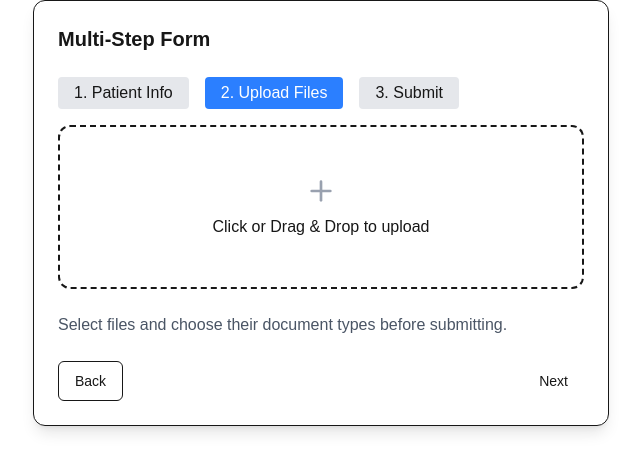
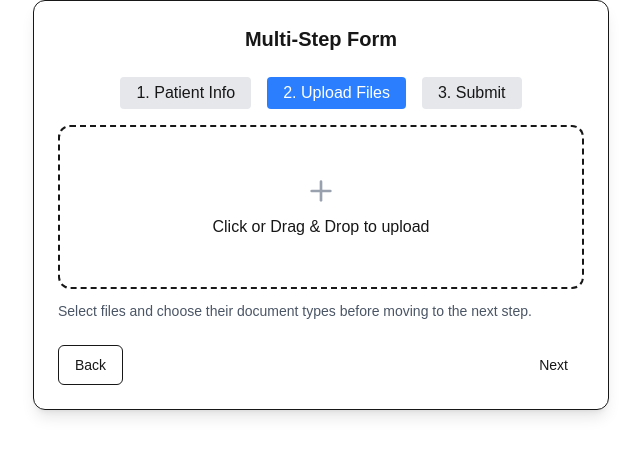
Before and after one commit to Farzanaakter520/Next_Js_Project, a Next.js app: page /uploadtodrive in a window 1280 px wide. Both pictures are taken after a click on the button "Next". Shown: the top 472 px of the page, without its empty margins (319-959 px from the left). Built offline with nearby package versions, Linux system fonts and the light colour scheme.

Commit message:
file upload changes

```diff
--- a/package.json
+++ b/package.json
@@ -16,10 +16,10 @@
     "framer-motion": "^12.23.24",
     "googleapis": "^163.0.0",
     "lucide-react": "^0.545.0",
-    "next": "15.5.4",
+    "next": "^15.5.4",
     "pdfjs-dist": "^5.4.296",
-    "react": "19.1.0",
-    "react-dom": "19.1.0",
+    "react": "^19.1.0",
+    "react-dom": "^19.1.0",
     "react-icons": "^5.5.0",
     "react-pdf": "^10.2.0",
     "tailwind-merge": "^3.3.1",
--- a/src/app/uploadtodrive/FileUploadForm.tsx
+++ b/src/app/uploadtodrive/FileUploadForm.tsx
@@ -45,8 +45,12 @@ const DOCUMENT_TYPES = [
   "Lab Results", "Prescription", "Medical History", "Insurance Document", "Other",
 ];
 
+interface FileUploadFormProps {
+  hidden?: boolean;
+}
+
 // ------------------- FileUploadForm Component -------------------
-const FileUploadForm = forwardRef<FileUploadFormRef>((_, ref) => {
+const FileUploadForm = forwardRef<FileUploadFormRef, FileUploadFormProps>(({ hidden }, ref) => {
   const [files, setFiles] = useState<UploadedFile[]>([]);
   const [isUploading, setIsUploading] = useState(false);
   const fileInputRef = useRef<HTMLInputElement>(null);
@@ -119,6 +123,8 @@ const FileUploadForm = forwardRef<FileUploadFormRef>((_, ref) => {
 
   const removeFile = (id: string) => setFiles(prev => prev.filter(f => f.id !== id));
 
+  if (hidden) return null; // Step 3 UI hide
+
   return (
     <div className="space-y-6">
       {/* File Upload UI */}
--- a/src/app/uploadtodrive/page.tsx
+++ b/src/app/uploadtodrive/page.tsx
@@ -27,7 +27,6 @@ const MultiStepForm = () => {
   const nextStep = () => setStep(prev => prev + 1);
   const prevStep = () => setStep(prev => prev - 1);
 
-  // ---------------- Submit Function ----------------
   const handleSubmit = async () => {
     if (!fileUploadRef.current) {
       alert("FileUploadForm not ready");
@@ -36,7 +35,6 @@ const MultiStepForm = () => {
 
     setSubmitting(true);
     try {
-      // ✅ Step 3–এ ফাইল আপলোড হবে
       const result = await fileUploadRef.current.uploadFiles();
       if (!result.success) return;
 
@@ -45,10 +43,9 @@ const MultiStepForm = () => {
         fileupload: result.data.fileupload,
       };
 
-      console.log("Final submitted data:", finalData);
+      console.log("✅ Final submitted data:", finalData);
       alert("Form submitted and files uploaded successfully!");
 
-      // Reset form
       setFormData({ patientName: "", patientAge: 0 });
       fileUploadRef.current.clearFiles();
       setStep(1);
@@ -62,10 +59,10 @@ const MultiStepForm = () => {
 
   return (
     <div className="max-w-xl mx-auto p-6 space-y-6 border rounded-xl shadow-lg">
-      <h2 className="text-xl font-bold">Multi-Step Form</h2>
+      <h2 className="text-xl font-bold text-center">Multi-Step Form</h2>
 
       {/* Step Indicator */}
-      <div className="flex space-x-4 mb-4">
+      <div className="flex space-x-4 mb-4 justify-center">
         <div className={`px-4 py-1 rounded ${step === 1 ? "bg-blue-500 text-white" : "bg-gray-200"}`}>1. Patient Info</div>
         <div className={`px-4 py-1 rounded ${step === 2 ? "bg-blue-500 text-white" : "bg-gray-200"}`}>2. Upload Files</div>
         <div className={`px-4 py-1 rounded ${step === 3 ? "bg-blue-500 text-white" : "bg-gray-200"}`}>3. Submit</div>
@@ -75,7 +72,7 @@ const MultiStepForm = () => {
       {step === 1 && (
         <div className="space-y-4">
           <div>
-            <label className="block mb-1">Patient Name</label>
+            <label className="block mb-1 font-medium">Patient Name</label>
             <input
               type="text"
               name="patientName"
@@ -85,7 +82,7 @@ const MultiStepForm = () => {
             />
           </div>
           <div>
-            <label className="block mb-1">Patient Age</label>
+            <label className="block mb-1 font-medium">Patient Age</label>
             <input
               type="number"
               name="patientAge"
@@ -97,38 +94,51 @@ const MultiStepForm = () => {
         </div>
       )}
 
-      {/* Step 2: FileUploadForm */}
-      {step >= 2 && <FileUploadForm ref={fileUploadRef} />}
+      {/* Step 2 & 3: FileUploadForm */}
+      <div style={{ display: step === 1 ? "none" : "block" }}>
+        <FileUploadForm ref={fileUploadRef} hidden={step === 3} />
 
-      {/* Step 2 Instructions */}
         {step === 2 && (
-        <div className="mt-2 text-gray-600">
-          Select files and choose their document types before submitting.
+          <p className="mt-3 text-gray-600 text-sm">
+            Select files and choose their document types before moving to the next step.
+          </p>
+        )}
       </div>
-      )}
 
-      {/* Step 3: Review & Submit */}
+      {/* Step 3: Review */}
       {step === 3 && (
-        <div className="mt-4">
-          <h3 className="font-semibold mb-2">Review Submission:</h3>
+        <div className="mt-4 space-y-3">
+          <h3 className="font-semibold mb-2 text-lg">Review Submission:</h3>
           <p><strong>Patient Name:</strong> {formData.patientName}</p>
           <p><strong>Patient Age:</strong> {formData.patientAge}</p>
 
-          <h4 className="font-semibold mt-4 mb-2">Uploaded Files Preview:</h4>
-          {fileUploadRef.current?.getFiles().map((f, i) => (
-            <div key={i} className="border p-2 rounded mb-2">
+          <h4 className="font-semibold   mt-4 mb-2">Selected Files:</h4>
+          {fileUploadRef.current?.getFiles().length ? (
+            fileUploadRef.current.getFiles().map((f, i) => (
+              <div key={i} className="border p-2 rounded mb-2 bg-black-50 text-black-200">
                 <p><strong>Name:</strong> {f.name}</p>
                 <p><strong>Type:</strong> {f.type}</p>
                 <p><strong>Document Type:</strong> {f.document_type}</p>
               </div>
-          ))}
+            ))
+          ) : (
+            <p className="text-gray-500 text-sm">No files selected.</p>
+          )}
         </div>
       )}
 
       {/* Navigation Buttons */}
       <div className="flex justify-between mt-6">
-        {step > 1 && <Button variant="outline" onClick={prevStep}>Back</Button>}
-        {step < 3 && <Button onClick={nextStep}>Next</Button>}
+        {step > 1 && (
+          <Button variant="outline" onClick={prevStep}>
+            Back
+          </Button>
+        )}
+        {step < 3 && (
+          <Button onClick={nextStep}>
+            Next
+          </Button>
+        )}
         {step === 3 && (
           <Button onClick={handleSubmit} disabled={submitting}>
             {submitting ? "Submitting..." : "Submit"}
```
Also changed, not shown: 1 other file (tests, documents, lock files or other folders). Lines whose indentation alone changed are shown as unchanged.
